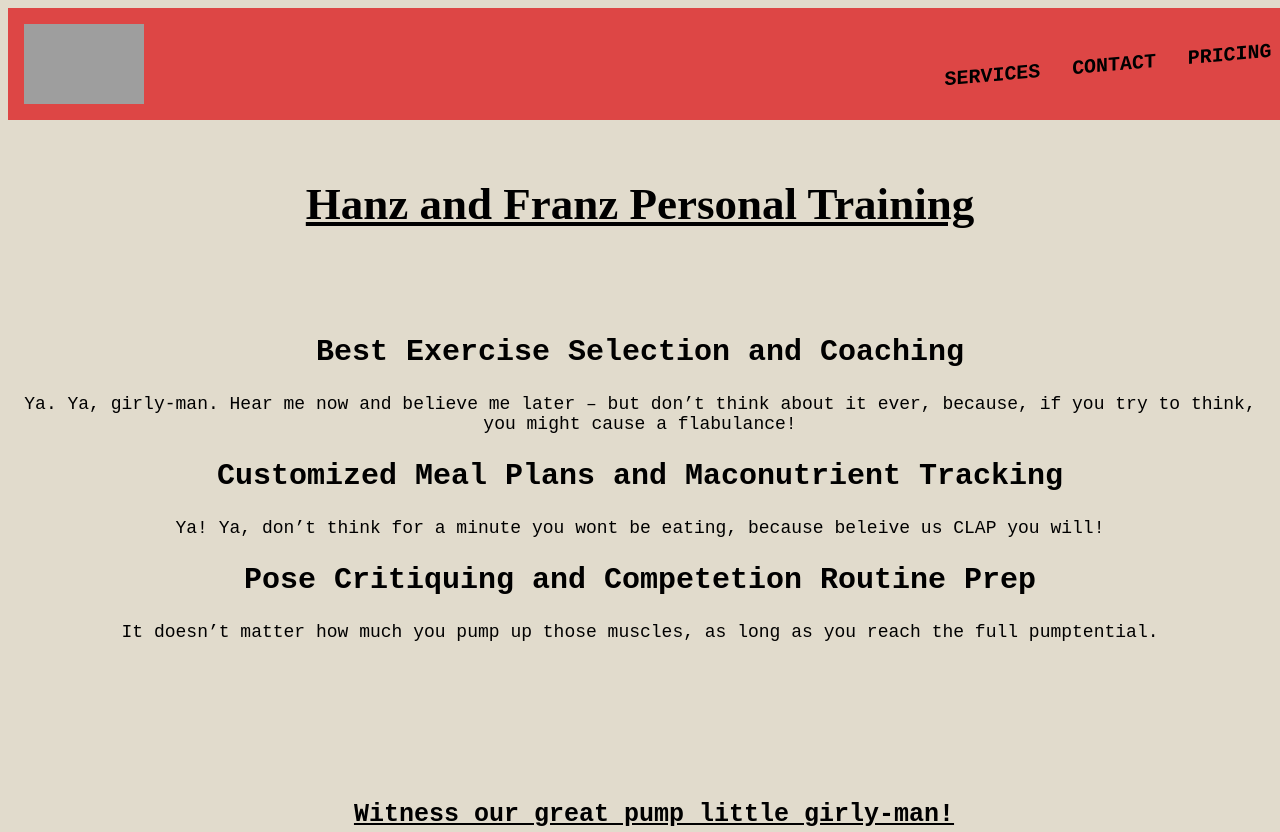
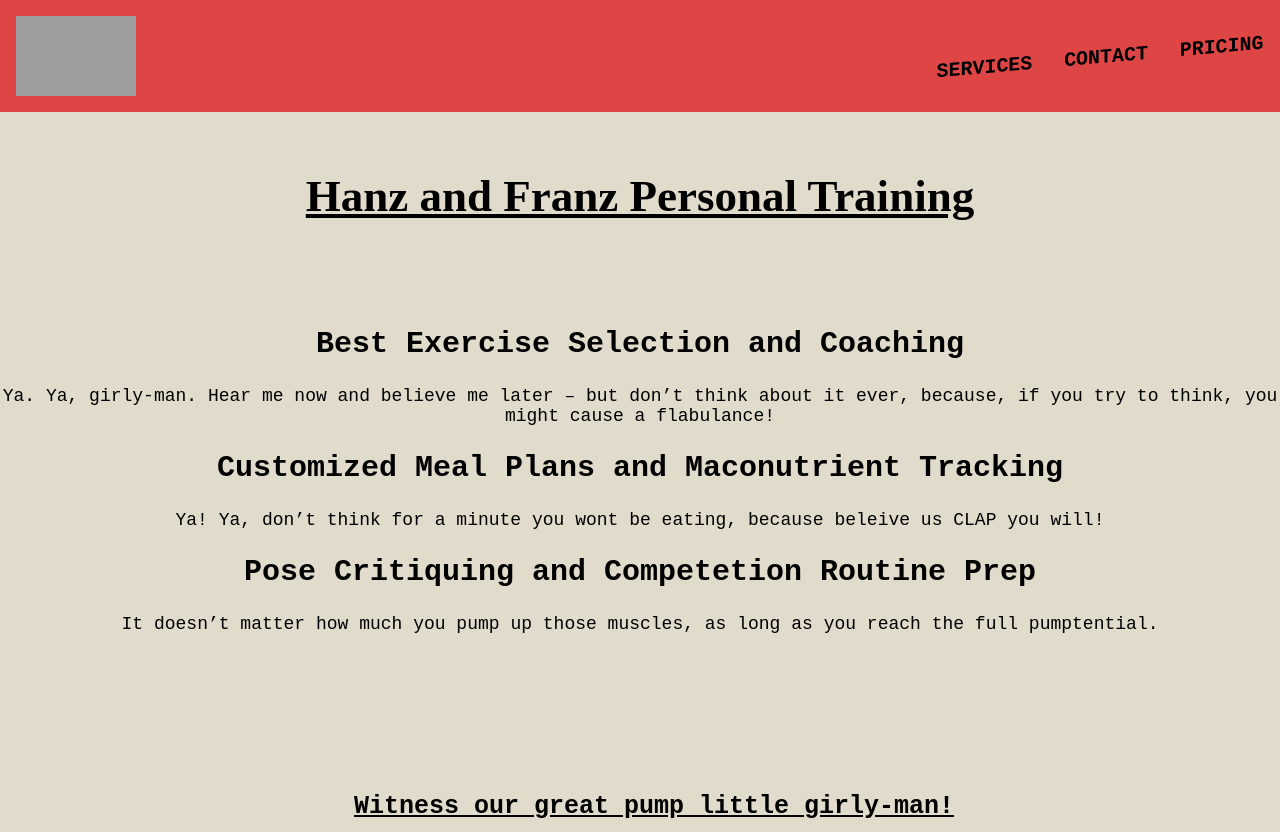
Before and after one commit to williycole/FCC_Product_Landing_Page, a plain HTML site: page index.html in a window 1280 px wide. Shown: the top 832 px of the page. Drawn offline with Linux system fonts and the light colour scheme; grey boxes are pictures that could not be loaded.

Commit message:
Update styles.css

```diff
--- a/styles.css
+++ b/styles.css
@@ -41,6 +41,9 @@ img {
   }
 }
 body {
+  margin: 0px;
+  padding: 0px;
+  min-height: 100vh;
   display: grid;
   background-size: cover;
   background-repeat: no-repeat;
```
